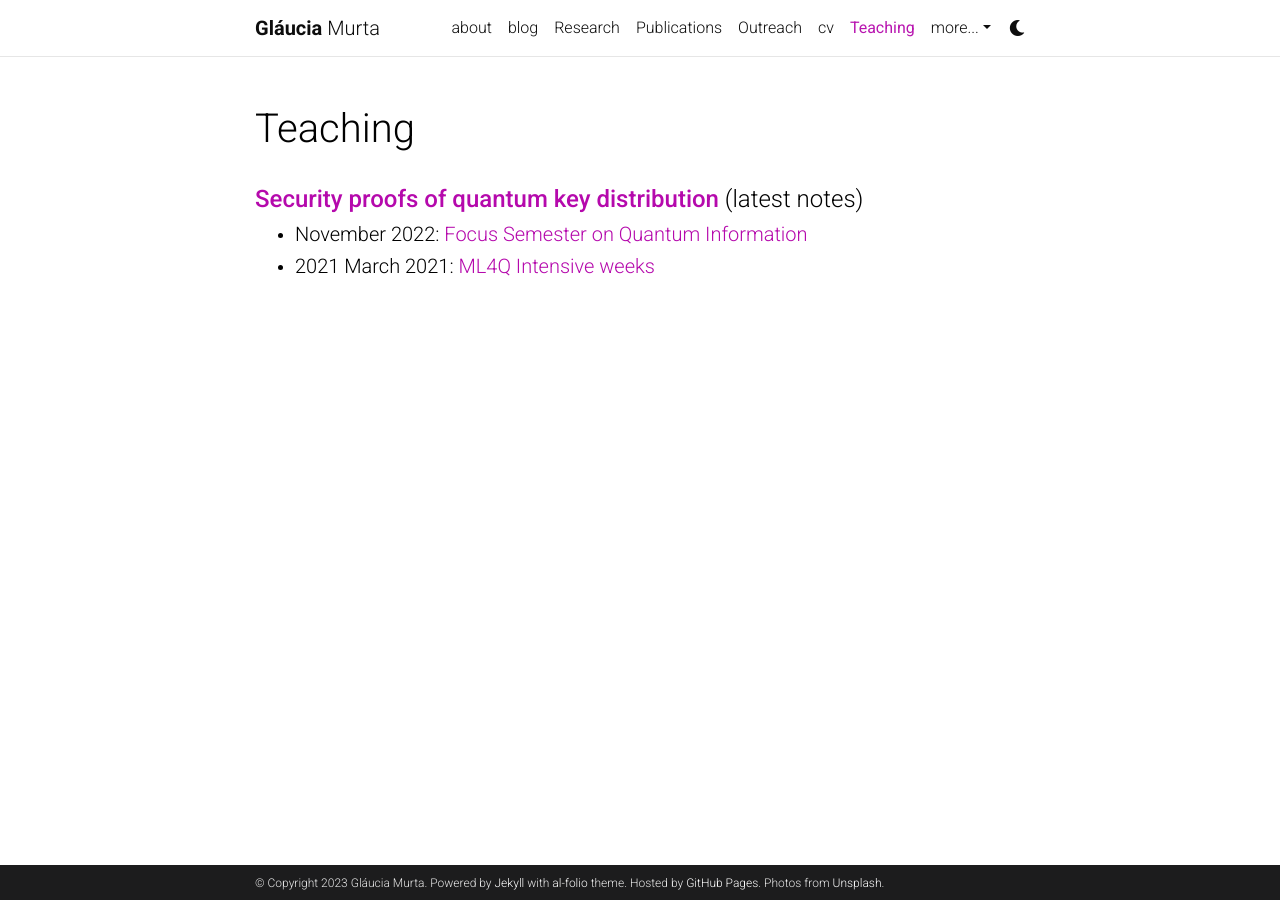
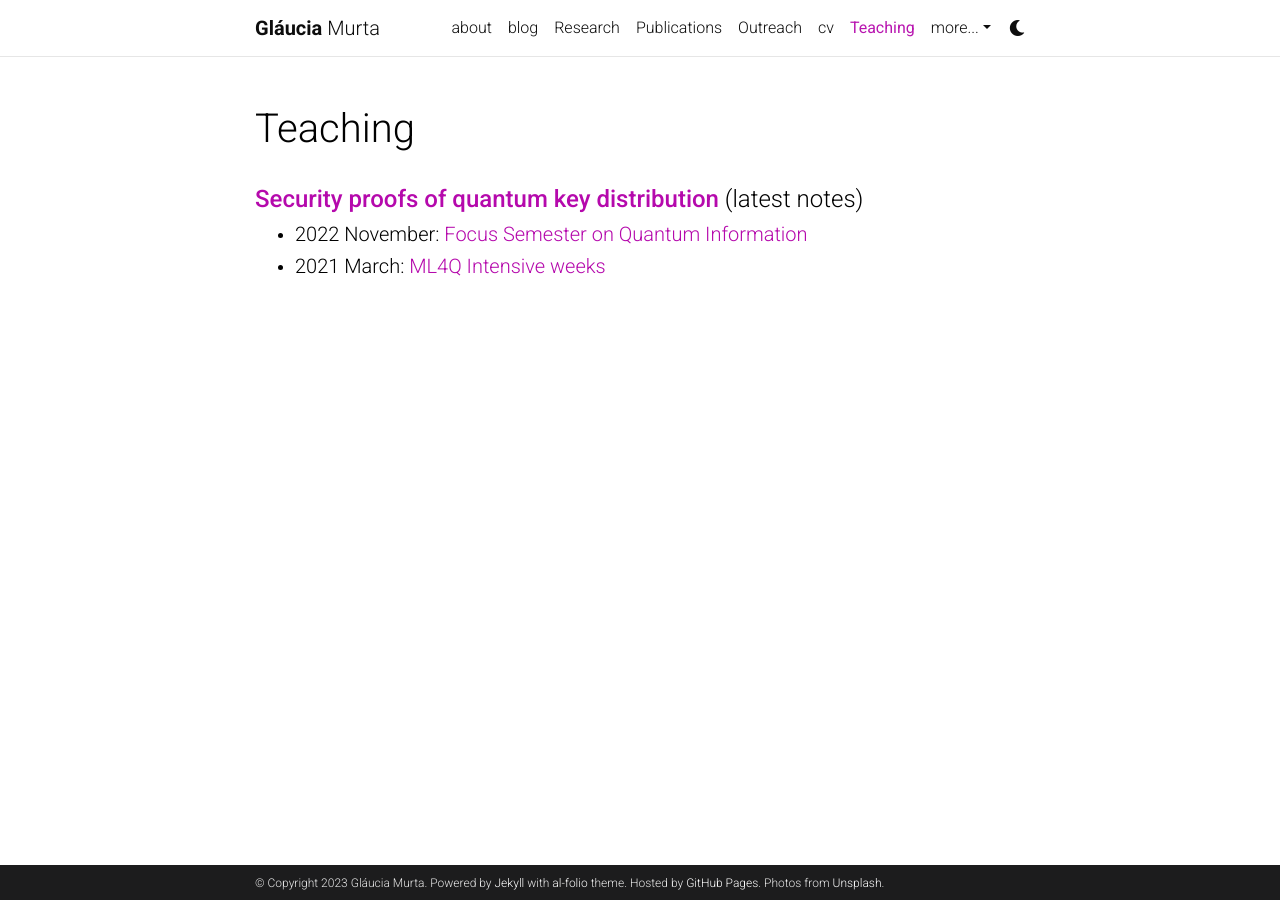
Before and after one commit to glauciamg/glauciamg.github.io, a Jekyll site: the page built from _pages/teaching.md, in a window 1280 px wide. Built offline with Jekyll 4.4.1, drawn with Linux system fonts in a browser that asks for light colours; comment, search, counter and statistics services are not loaded; a style sheet for code colours, icons or effects is not loaded.

Commit message:
Update teaching.md

```diff
--- a/_pages/teaching.md
+++ b/_pages/teaching.md
@@ -13,7 +13,7 @@ nav_order: 5
 
 <!-- wp:list -->
 <ul>
-  <li><h5>November 2022: <a href="https://www.uni-saarland.de/page/quantum-information.html">Focus Semester on Quantum Information</a></h5></li>
-<li><h5>2021 March 2021: <a href="https://ml4q.de/registration-intensive-weeks/">ML4Q Intensive weeks</a></h5></li>
+  <li><h5>2022 November: <a href="https://www.uni-saarland.de/page/quantum-information.html">Focus Semester on Quantum Information</a></h5></li>
+<li><h5>2021 March: <a href="https://ml4q.de/registration-intensive-weeks/">ML4Q Intensive weeks</a></h5></li>
 </ul>
 <!-- /wp:list -->
```
